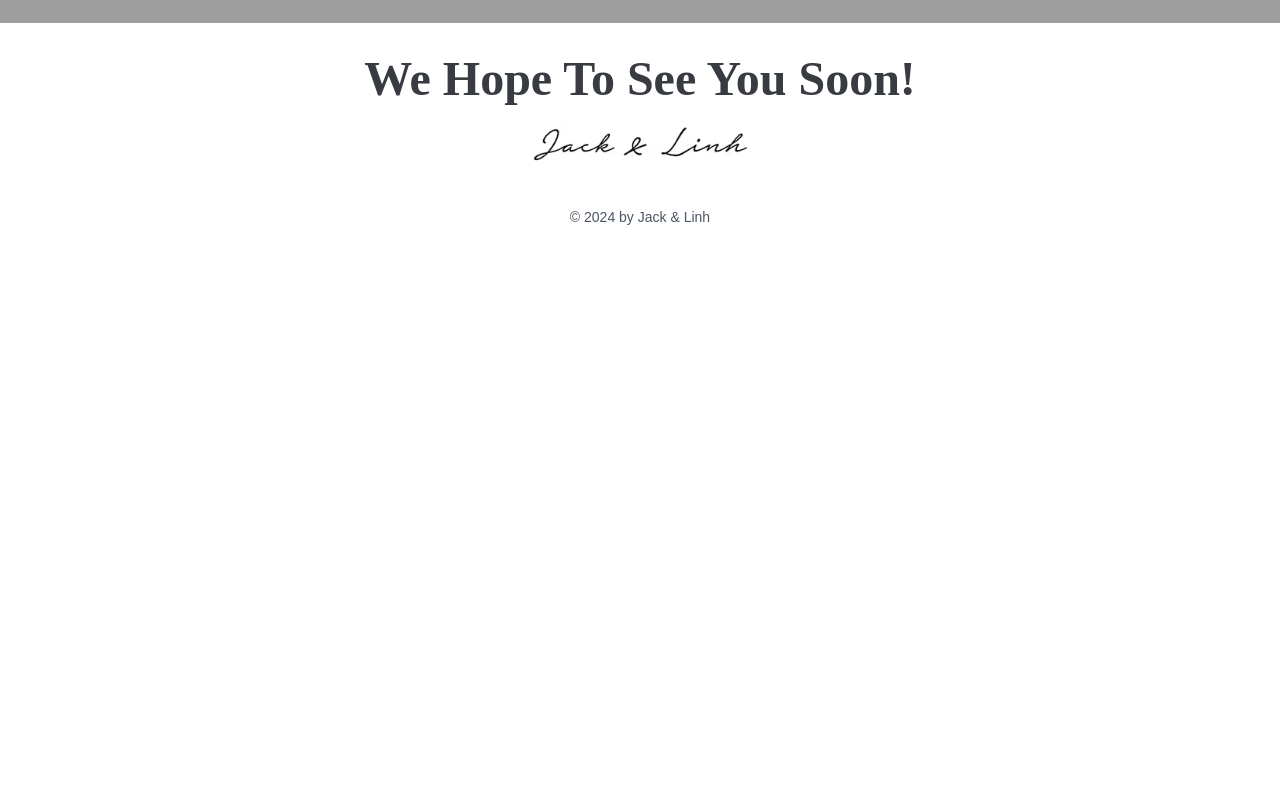
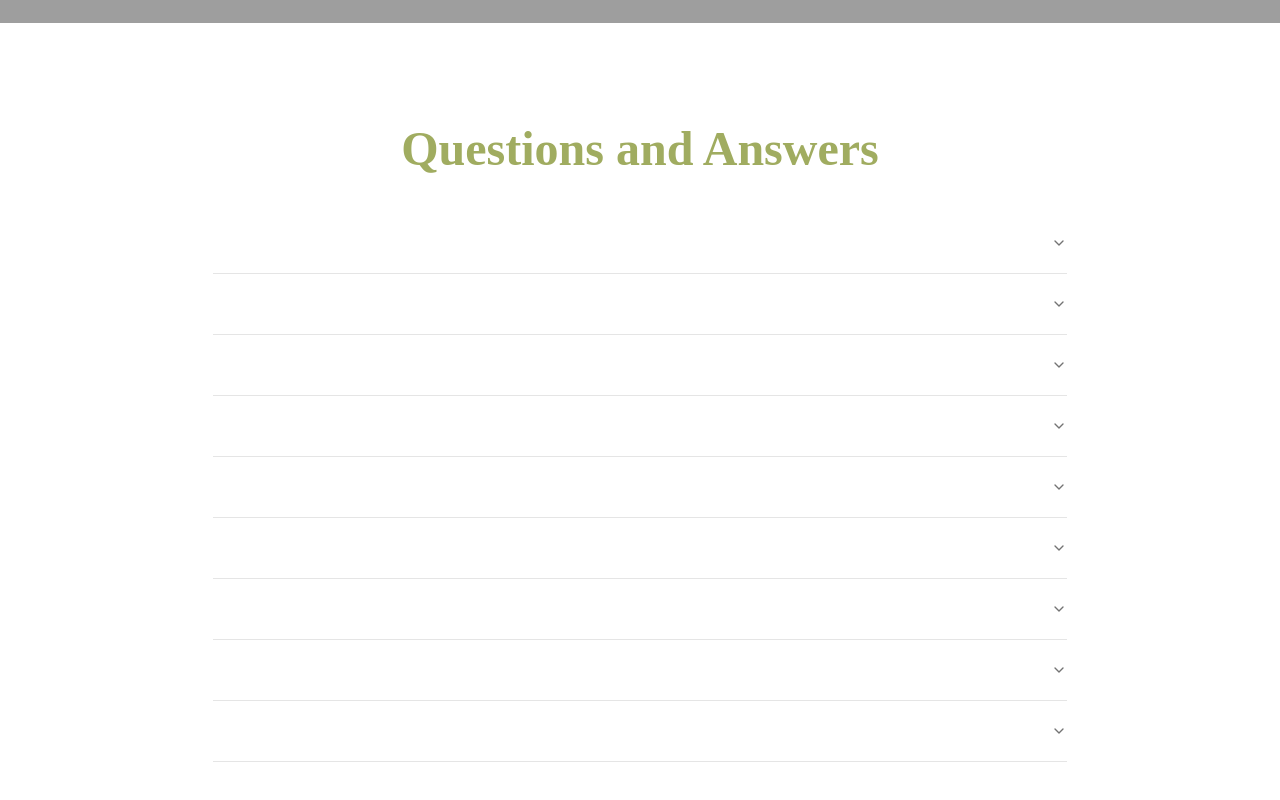
Before and after one commit to chuq2b2/WeddingInvitation, a Next.js app: page / in a window 1280 px wide. Shown: the part 4840-5640 px from the top of the page. Before the commit the page ends 5099 px from the top, so only its background shows below. Built offline with nearby package versions, Linux system fonts and the light colour scheme; grey boxes are pictures that could not be loaded.

Commit message:
finish questions and answer

```diff
--- a/package.json
+++ b/package.json
@@ -9,6 +9,7 @@
     "lint": "next lint"
   },
   "dependencies": {
+    "@radix-ui/react-accordion": "^1.2.2",
     "class-variance-authority": "^0.7.1",
     "clsx": "^2.1.1",
     "lucide-react": "^0.469.0",
--- a/src/components/QuestionAndAnswer.tsx
+++ b/src/components/QuestionAndAnswer.tsx
@@ -1,20 +1,35 @@
 import React from "react";
+import {
+  Accordion,
+  AccordionContent,
+  AccordionItem,
+  AccordionTrigger,
+} from "@/components/ui/accordion";
 
-const QuestionAndAnswer = () => {
+interface QNAItems {
+  question: string;
+  answer: string;
+}
+
+interface QuestionAndAnswerProps {
+  qna: QNAItems[];
+}
+
+const QuestionAndAnswer: React.FC<QuestionAndAnswerProps> = ({ qna }) => {
   return (
-    <div className="bg-white opacity-80 md:w-1/3">
-      <h1 className="fraunces font-semibold text-6xl py-10 px-5 text-[#383B42]">
-        Registry
-      </h1>
-      <p className="avenir text-md px-5 text-[#383B42]">
-        Support our journey, your contribution will help us fill our future with
-        memories and joy!
-      </p>
-      <div className="px-5 py-10">
-        <button className="bg-[#A0AC60] text-white p-2 w-full opacity-100 hover:text-black hover:border-black hover:border-solid hover:bg-white border-transparent border-2 transition duration-300 ease-in-out">
-          Donate
-        </button>
-      </div>
+    <div className="w-2/3 justify-center avenir">
+      {qna.map((event, index) => (
+        <Accordion type="single" collapsible>
+          <AccordionItem value='f{index}'>
+            <AccordionTrigger className="font-bold md:text-lg">
+              {index+1}. {event.question}
+            </AccordionTrigger>
+            <AccordionContent>
+              {event.answer}
+            </AccordionContent>
+          </AccordionItem>
+        </Accordion>
+      ))}
     </div>
   );
 };
--- /dev/null
+++ b/src/components/details/QuestionAndAnswerDetails.ts
@@ -0,0 +1,48 @@
+export const qnaDetails = {
+  number: [
+    {
+      question: "What is the dress code for the wedding?",
+      answer:
+        "Any formal clothing is appropriate. We don’t have any color or dress code required at this point.",
+    },
+    {
+      question: "Should I bring a gift, and what is appropriate?",
+      answer:
+        "In Vietnam and China, monetary gifts in envelopes are preferred and welcomed. The amount typically often helps cover the cost of the meal and wedding venue . That being said, your presence at our wedding is already a wonderful gift, and we deeply appreciate you celebrating these special days with us!",
+    },
+    {
+      question: "How long will the wedding ceremony last?",
+      answer:
+        "Both wedding ceremonies last several hours and come with the meal banquet.",
+    },
+    {
+      question: "Is there assigned seating? ",
+      answer:
+        "In our Vietnamese wedding, there is no assigned seating. Guests often come in groups and choose to sit together, so feel free to find a spot with your friends or family when you arrive. Our groomsmen, bridesmaids, and designated helpers will be there to assist you in finding your table. \n In our Chinese wedding, there will be a seating arrangement. Each seat will have a corresponding name. Our groomsmen, bridesmaids, and designated helpers will be there to assist you in finding your table or assigned seat.",
+    },
+    {
+      question: "What type of food can I expect? ",
+      answer:
+        "Our wedding menus often feature elaborate multi-course meals, highlighting traditional dishes from each culture. Be prepared to enjoy a variety of unique flavors and cuisines. ",
+    },
+    {
+      question: "Can I take pictures during the ceremony? ",
+      answer:
+        "Yes, feel free to take pictures during the ceremony. During the reception prior to the wedding, you can take pictures with us in the hallway.",
+    },
+    {
+      question: "Are children allowed at the wedding?",
+      answer: "Yes, our weddings are family-oriented and welcome children. ",
+    },
+    {
+      question: "Will transportation be provided? ",
+      answer:
+        "Transportation is not provided. However, both wedding venues in Vietnam and China are centrally located in the city and very easy to reach. You can use any ride-sharing service to arrive at the location conveniently. ",
+    },
+    {
+      question: "How should I RSVP?",
+      answer:
+        "RSVP as soon as possible using our RSVP on our website. Prompt responses help us finalize the guest list and arrange seating. ",
+    },
+  ],
+};
--- /dev/null
+++ b/src/components/ui/accordion.tsx
@@ -0,0 +1,55 @@
+import * as React from "react"
+import * as AccordionPrimitive from "@radix-ui/react-accordion"
+import { ChevronDown } from "lucide-react"
+
+import { cn } from "@/lib/utils"
+
+const Accordion = AccordionPrimitive.Root
+
+const AccordionItem = React.forwardRef<
+  React.ElementRef<typeof AccordionPrimitive.Item>,
+  React.ComponentPropsWithoutRef<typeof AccordionPrimitive.Item>
+>(({ className, ...props }, ref) => (
+  <AccordionPrimitive.Item
+    ref={ref}
+    className={cn("border-b", className)}
+    {...props}
+  />
+))
+AccordionItem.displayName = "AccordionItem"
+
+const AccordionTrigger = React.forwardRef<
+  React.ElementRef<typeof AccordionPrimitive.Trigger>,
+  React.ComponentPropsWithoutRef<typeof AccordionPrimitive.Trigger>
+>(({ className, children, ...props }, ref) => (
+  <AccordionPrimitive.Header className="flex">
+    <AccordionPrimitive.Trigger
+      ref={ref}
+      className={cn(
+        "flex flex-1 items-center justify-between py-4 text-sm font-medium transition-all hover:underline text-left [&[data-state=open]>svg]:rotate-180",
+        className
+      )}
+      {...props}
+    >
+      {children}
+      <ChevronDown className="h-4 w-4 shrink-0 text-muted-foreground transition-transform duration-200" />
+    </AccordionPrimitive.Trigger>
+  </AccordionPrimitive.Header>
+))
+AccordionTrigger.displayName = AccordionPrimitive.Trigger.displayName
+
+const AccordionContent = React.forwardRef<
+  React.ElementRef<typeof AccordionPrimitive.Content>,
+  React.ComponentPropsWithoutRef<typeof AccordionPrimitive.Content>
+>(({ className, children, ...props }, ref) => (
+  <AccordionPrimitive.Content
+    ref={ref}
+    className="overflow-hidden text-sm data-[state=closed]:animate-accordion-up data-[state=open]:animate-accordion-down"
+    {...props}
+  >
+    <div className={cn("pb-4 pt-0", className)}>{children}</div>
+  </AccordionPrimitive.Content>
+))
+AccordionContent.displayName = AccordionPrimitive.Content.displayName
+
+export { Accordion, AccordionItem, AccordionTrigger, AccordionContent }
--- a/src/pages/event-details/guangzhou-wedding/index.tsx
+++ b/src/pages/event-details/guangzhou-wedding/index.tsx
@@ -1,5 +1,5 @@
 import EventInvite from "@/components/Invite";
-import { eventDetails } from "@/components/EventDetails";
+import { eventDetails } from "@/components/details/EventDetails";
 
 export default function GuangzhouWedding() {
   const guangzhou = eventDetails.guangzhou;
--- a/src/pages/event-details/hanoi-wedding/index.tsx
+++ b/src/pages/event-details/hanoi-wedding/index.tsx
@@ -1,5 +1,5 @@
 import EventInvite from "@/components/Invite";
-import { eventDetails } from "@/components/EventDetails";
+import { eventDetails } from "@/components/details/EventDetails";
 
 export default function HanoiWedding() {
   const hanoi = eventDetails.hanoi;
--- a/src/pages/index.tsx
+++ b/src/pages/index.tsx
@@ -1,12 +1,13 @@
 import Image from "next/image";
 import EventInfo from "@/components/EventInfo";
 import Carousel from "@/components/Carousel";
-import {eventDetails} from "@/components/EventDetails";
-
+import { eventDetails } from "@/components/details/EventDetails";
+import { qnaDetails } from "@/components/details/QuestionAndAnswerDetails";
+import QuestionAndAnswer from "@/components/QuestionAndAnswer";
 
 export default function Home() {
   const hanoiDetails = eventDetails.hanoi;
-  const guangzhouDetails = eventDetails.guangzhou
+  const guangzhouDetails = eventDetails.guangzhou;
   return (
     <>
       {/* Home Page */}
@@ -134,14 +135,33 @@ export default function Home() {
                     Our Love Story
                   </h3>
                   <p className="text-[#383B42] avenir">
-                  Jack and Linh first met in Boston, USA in 2019, where their love story began. What started as a Coffee Meets Bagel date quickly turned into something deeper as they navigated their early days together. Then came the pandemic, a time that brought unexpected challenges but also the chance to grow closer. They spent those uncertain months side by side, sharing laughter, resilience, and the ups and downs of their early 20s.
+                    Jack and Linh first met in Boston, USA in 2019, where their
+                    love story began. What started as a Coffee Meets Bagel date
+                    quickly turned into something deeper as they navigated their
+                    early days together. Then came the pandemic, a time that
+                    brought unexpected challenges but also the chance to grow
+                    closer. They spent those uncertain months side by side,
+                    sharing laughter, resilience, and the ups and downs of their
+                    early 20s.
                   </p>
                   <p className="mt-4 text-[#383B42] avenir">
-                  Life continued to evolve, with career changes and the big move to New York City in 2022. There, they have both pursued new opportunities. Linh is currently pursuing her PhD in Biomedical Sciences while Jack is working full time in finance and pursuing his part-time MBA. They have continued to lean on each other as they build a life in a city full of endless possibilities. Along the way, they welcomed a maltipoo “Vivy” to their family, whose wagging tail brought even more joy to their everyday lives.
+                    Life continued to evolve, with career changes and the big
+                    move to New York City in 2022. There, they have both pursued
+                    new opportunities. Linh is currently pursuing her PhD in
+                    Biomedical Sciences while Jack is working full time in
+                    finance and pursuing his part-time MBA. They have continued
+                    to lean on each other as they build a life in a city full of
+                    endless possibilities. Along the way, they welcomed a
+                    maltipoo “Vivy” to their family, whose wagging tail brought
+                    even more joy to their everyday lives.
                   </p>
                   <p className="mt-4 text-[#383B42] avenir">
-                  After 4 years of growing together, they decided to take the next step and tie the knot on Aug 18th, 2023 in New York City. Now when the time is right, they decided to hold the wedding ceremonies to celebrate their love with their families and friends in Linh’s hometown (Hanoi, Vietnam), and Jack’s family’s hometown (Guangzhou, China).
-
+                    After 4 years of growing together, they decided to take the
+                    next step and tie the knot on Aug 18th, 2023 in New York
+                    City. Now when the time is right, they decided to hold the
+                    wedding ceremonies to celebrate their love with their
+                    families and friends in Linh’s hometown (Hanoi, Vietnam),
+                    and Jack’s family’s hometown (Guangzhou, China).
                   </p>
                 </div>
               </div>
@@ -167,6 +187,17 @@ export default function Home() {
           backgroundImage: "url('/Linh-13.png')",
         }}
       ></div>
+
+      {/* Home Question And Answer */}
+      <div
+        id="qnas"
+        className="h-screen justify-center flex flex-col items-center"
+      >
+        <h1 className="fraunces font-bold lg:text-5xl text-3xl my-10 text-[#A0AC60]">
+          Questions and Answers
+        </h1>
+        <QuestionAndAnswer qna={qnaDetails.number}/>
+      </div>
     </>
   );
 }
```
Also changed, not shown: src/pages/event-details/index.tsx (+5 -5 lines), src/components/details/EventDetails.ts (renamed from src/components/EventDetails.ts), 1 other file (tests, documents, lock files or other folders).
